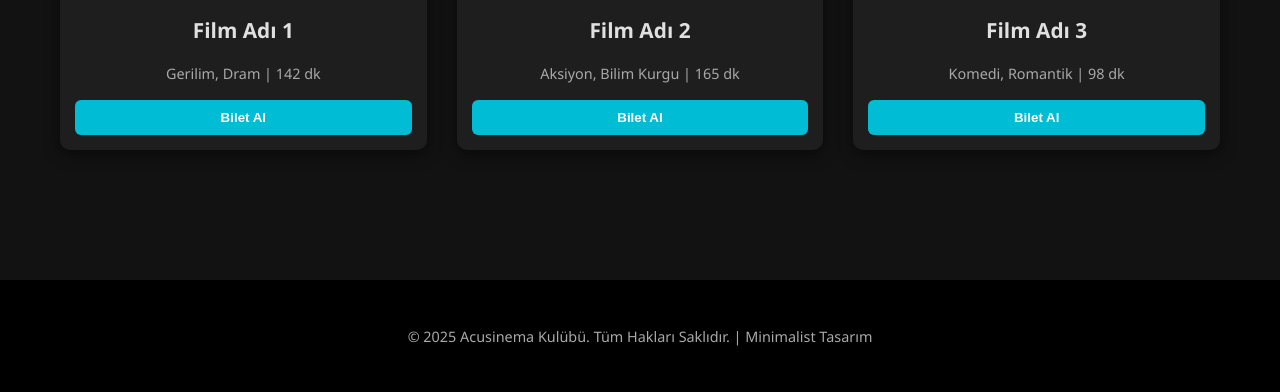
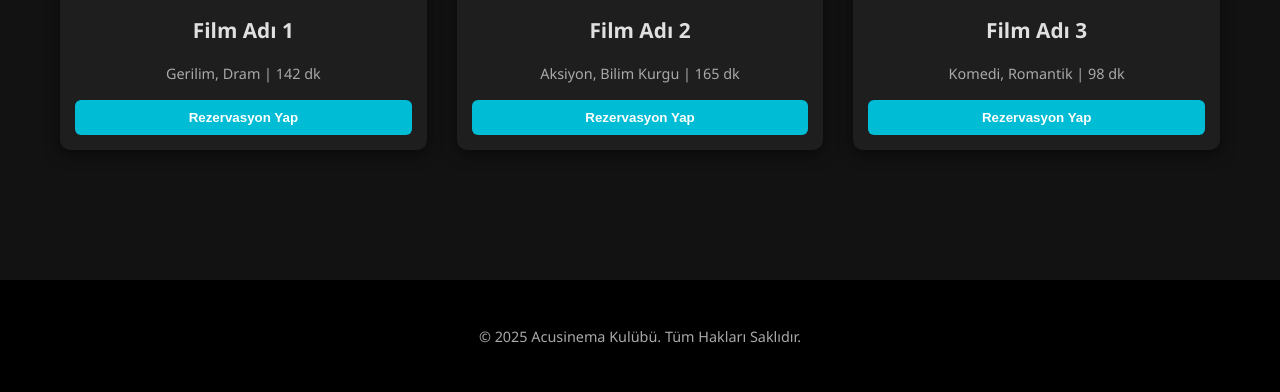
Before and after one commit to RCburak/acusinema, a Django app: page / in a window 1280 px wide. Shown: the part 1557-1949 px from the top of the page. Run offline with Django 5.2, Linux system fonts and the light colour scheme.

Commit message:
homepage

```diff
--- a/core/static/anasayfa.css
+++ b/core/static/anasayfa.css
@@ -71,18 +71,16 @@ body {
 /* =============== SLIDER ALANI (PENCERELİ TASARIM) =============== */
 
 .hero-slider-wrapper {
-    /* Slider'ın arkasındaki alanı karartmak ve ortalamak için */
     display: flex;
     justify-content: center;
     align-items: center;
     width: 100%;
-    height: 70vh; /* Ekran yüksekliğinin %70'ini kaplar */
-    background-color: rgba(0, 0, 0, 0.8); /* Dış alan koyu */
+    height: 70vh;
+    background-color: rgba(0, 0, 0, 0.8);
     padding: 20px;
 }
 
 .slider-container {
-    /* Pencere görünümünü veren ana container */
     width: 80%;
     max-width: 1000px;
     height: 100%;
@@ -98,22 +96,20 @@ body {
     width: 300%; /* Slayt sayısı * 100% */
     height: 100%;
     transition: transform 1.0s ease-in-out;
-
-    /* GPU hızlandırma (Pürüzsüz geçiş ve boşluksuz render için kritik) */
     transform: translate3d(0, 0, 0);
     will-change: transform;
     backface-visibility: hidden;
 }
 
+/* DÜZELTME BURADA YAPILDI */
 .slider-slide {
-    width: 100%;
+    width: calc(100% / 3); /* Toplam genişliği 3 slayta bölüyoruz */
     flex-shrink: 0;
     height: 100%;
     transform: translate3d(0, 0, 0);
 }
 
 .slide-image {
-    /* KRİTİK AYAR: Pencereyi tamamen doldurur (Görsellerinizin oranını ayarlarsanız tam sığar) */
     width: 100%;
     height: 100%;
     object-fit: cover;
@@ -146,7 +142,6 @@ body {
 .slider-control--next {
     right: 20px;
 }
-/* Butonları slider konteynerinin içine konumlandırmak için düzeltme */
 .slider-container > .slider-control--prev { left: 10px; }
 .slider-container > .slider-control--next { right: 10px; }
 
--- a/core/static/slider.js
+++ b/core/static/slider.js
@@ -12,10 +12,10 @@ document.addEventListener('DOMContentLoaded', () => {
     const transitionTime = 3000;
     let autoSlideInterval;
 
-    // Slaytı kaydırma pozisyonuna ayarlar
+    // Slaytı kaydırma pozisyonuna ayarlar (DÜZELTİLMİŞ FONKSİYON)
     function updateSlidePosition() {
-        // Kaydırma miktarı = - (Mevcut slayt indeksi * %100)
-        const offset = currentSlideIndex * -100;
+        // DOĞRU HESAPLAMA: Kaydırma miktarını toplam slayt sayısına bölüyoruz.
+        const offset = (currentSlideIndex / totalSlides) * -100;
         track.style.transform = `translateX(${offset}%)`;
     }
 
@@ -56,7 +56,7 @@ document.addEventListener('DOMContentLoaded', () => {
         startAutoSlide(); // Tekrar başlat
     });
 
-    // KRİTİK DÜZELTME: Sayfa yüklendiğinde slaytı 0. pozisyonda sabitler.
+    // Sayfa yüklendiğinde slaytı 0. pozisyonda sabitler.
     updateSlidePosition();
 
     // Başlangıçta otomatik kaydırmayı başlat
--- a/core/templates/anasayfa.html
+++ b/core/templates/anasayfa.html
@@ -36,7 +36,7 @@
                 </div>
 
                 <div class="slide-js slider-slide">
-                    <img src="/static/images/resim-3.jpg" alt="Slider Görseli 3" class="slide-image">
+                    <img src="/static/images/res3.jpg" alt="Slider Görseli 3" class="slide-image">
                 </div>
             </div>
 
@@ -55,7 +55,7 @@
         <hr class="divider">
 
         <section class="section section--popular">
-            <h2 class="heading-secondary">Vizyondakiler</h2>
+            <h2 class="heading-secondary">Filmler</h2>
             <div class="movie-grid">
 
                 <article class="movie-card">
@@ -66,7 +66,7 @@
                     <div class="movie-card__content">
                         <h3 class="movie-card__title">Film Adı 1</h3>
                         <p class="movie-card__meta">Gerilim, Dram | 142 dk</p>
-                        <button class="movie-card__button">Bilet Al</button>
+                        <button class="movie-card__button">Rezervasyon Yap</button>
                     </div>
                 </article>
                 <article class="movie-card">
@@ -77,7 +77,7 @@
                     <div class="movie-card__content">
                         <h3 class="movie-card__title">Film Adı 2</h3>
                         <p class="movie-card__meta">Aksiyon, Bilim Kurgu | 165 dk</p>
-                        <button class="movie-card__button">Bilet Al</button>
+                        <button class="movie-card__button">Rezervasyon Yap</button>
                     </div>
                 </article>
                 <article class="movie-card">
@@ -88,7 +88,7 @@
                     <div class="movie-card__content">
                         <h3 class="movie-card__title">Film Adı 3</h3>
                         <p class="movie-card__meta">Komedi, Romantik | 98 dk</p>
-                        <button class="movie-card__button">Bilet Al</button>
+                        <button class="movie-card__button">Rezervasyon Yap</button>
                     </div>
                 </article>
             </div>
@@ -96,7 +96,7 @@
     </main>
 
     <footer class="site-footer">
-        <p>&copy; 2025 Acusinema Kulübü. Tüm Hakları Saklıdır. | Minimalist Tasarım</p>
+        <p>&copy; 2025 Acusinema Kulübü. Tüm Hakları Saklıdır.</p>
     </footer>
 
     <script src="/static/slider.js"></script>
```
